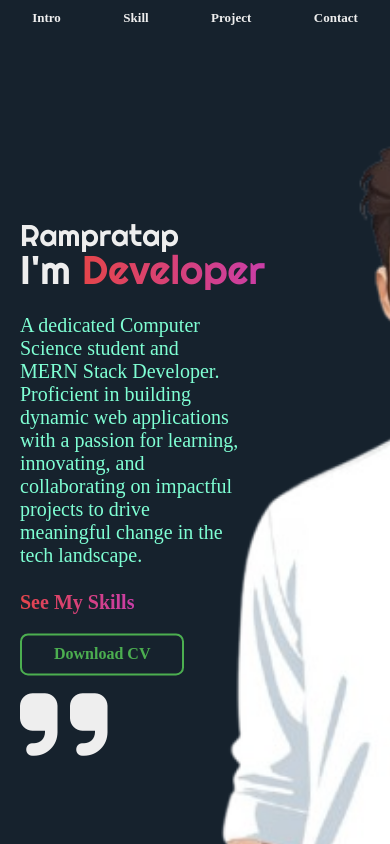
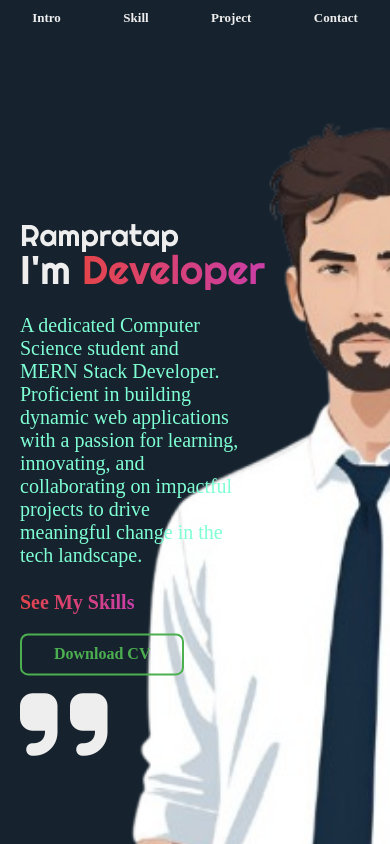
Before and after one commit to Rampratap4780/Rampratap-portfolio, a plain HTML site: page index.html in a window 390 px wide. Drawn offline with Linux system fonts and the light colour scheme.

Commit message:
Update style.css

```diff
--- a/style.css
+++ b/style.css
@@ -327,8 +327,8 @@ header nav a{
 
 
 
-    #intro .avatar img{
-        transform: none;
+     #intro .avatar img{
+        transform: translateX(-90px);
     }
 
     #intro .content{
```
